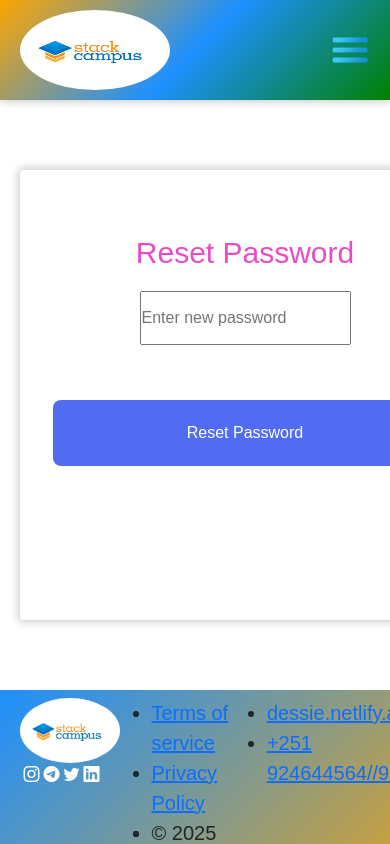
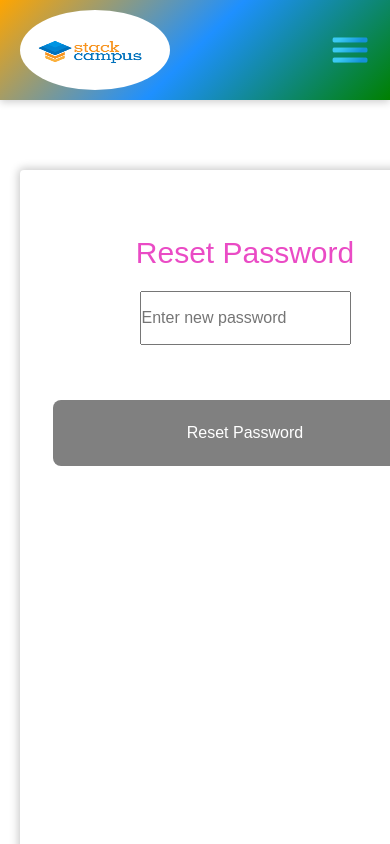
Before and after one commit to Desalegn-k/stackcampuas-fron, a React (Create React App) app: page /#/reset-password/1 in a window 390 px wide. Shown: the top 844 px of the page. Built offline with nearby package versions, Linux system fonts and the light colour scheme; no server answers.

Commit message:
users notification

```diff
--- a/public/index.html
+++ b/public/index.html
@@ -4,9 +4,9 @@
     <meta charset="utf-8" />
     <!-- <link rel="icon" href="%PUBLIC_URL%/favicon.ico" /> -->
     <meta name="viewport" content="width=device-width, initial-scale=1" />
-    <meta name="theme-color" content="#000000" /><meta name="description" content="Computer science Forum(StackCampus) is a community for computer science students and developers to ask programming questions, share answers, and collaborate on web development, Java, Python, and AI projects. Join today to learn, discuss, and grow together.">
+    <meta name="theme-color" content="#000000" /><meta name="description" content="   StackCampus is a community forum for   students and developers to ask programming questions, share answers, and collaborate on web development, Java, Python, and AI projects. Join today to learn, discuss, and grow together.">
 
-<meta name="keywords" content="computer science forum, programming help, web development, coding questions, Java, Python, AI, CS students, developer community, stack campus">
+<meta name="keywords" content="computer science forum, programming help, web development, coding questions, Java, Python, AI, CS students, developer community, stack campus, stack, ">
 
     <link href="%PUBLIC_URL%/dffF.png" rel="">
 
--- a/src/pages/ForgotPassword.jsx
+++ b/src/pages/ForgotPassword.jsx
@@ -39,6 +39,13 @@
        style={{ textAlign: "center", marginTop: "10px" }}
        className="classfor"
      >
+       <p className="messageboth" style={{ textAlign: "left", color: "red",backgroundColor:"pink",border:"solid",borderColor:"red", borderRadius:"10px",padding:"1%",fontSize:"18px" }}>
+         {" "}
+         Password reset is currently unavailable due to server response.
+         <br />
+         Please contact me at{" "}
+         <a href="mailto:desu2464@gmail.com">desu2464@gmail.com</a> for help.{" "}
+       </p>
        <h2>Forgot Password</h2>
        <form onSubmit={handleSubmit} className="">
          <div className="resetemail">
@@ -49,14 +56,17 @@
              value={email}
              onChange={(e) => setEmail(e.target.value)}
              required
+             readOnly
            />
          </div>
 
          <div className="resetbtn">
-           <button type="submit" className="">Send Reset Link</button>
+           <button type="submit" className="" disabled>
+             Send Reset Link
+           </button>
          </div>
        </form>
-       <p className="messageboth">{message}</p>
+       <p className="messageboth">{message} </p>
      </div>
    );
  };
--- a/src/pages/ResetPassword.jsx
+++ b/src/pages/ResetPassword.jsx
@@ -1,7 +1,7 @@
  import React, { useState } from "react";
  import { useParams,useNavigate } from "react-router-dom";
  import axios from "axios";
- import "./css/ResetPassword.css";
+//  import "./css/ResetPassword.css";
 
  const ResetPassword = () => {
    const { token } = useParams();
@@ -40,6 +40,7 @@
            value={password}
            onChange={(e) => setPassword(e.target.value)}
            required
+
          />
         <div className="resetbtn">
          <button type="submit" className="">
--- a/src/pages/css/ForgotPassword.css
+++ b/src/pages/css/ForgotPassword.css
@@ -54,20 +54,20 @@ border: none;
   width: 100%;
   padding: 2%;
    border-radius: 8px;
-   background-color: #516CF0;
+   background-color: gray;
    margin: 5% 2%;
 }
 .resetbtn button:hover{
-  background-color: orange !important;
+  cursor: not-allowed;
 
 
 }
 
-.resetbtn button:focus{
+/* .resetbtn button:focus{
   background-color: gray;
   cursor: wait;
 
-}
+} */
 .messageboth{
   color: dodgerblue;
   font-size: 23px;
@@ -78,7 +78,7 @@ border: none;
     width: 450px !important;
     margin-left:auto !important ;
     margin-right: auto !important;
-    height: 450px;
+    height: 700px !important;
     line-height: 50px;
 
      margin-top: 100px !important;
@@ -111,7 +111,7 @@ border: none;
   width: 96% !important;
   padding: 2%;
    border-radius: 8px;
-   background-color: #516CF0;
+   /* background-color: #516CF0; */
    margin: 10% 2% !important;
 }
 
```
